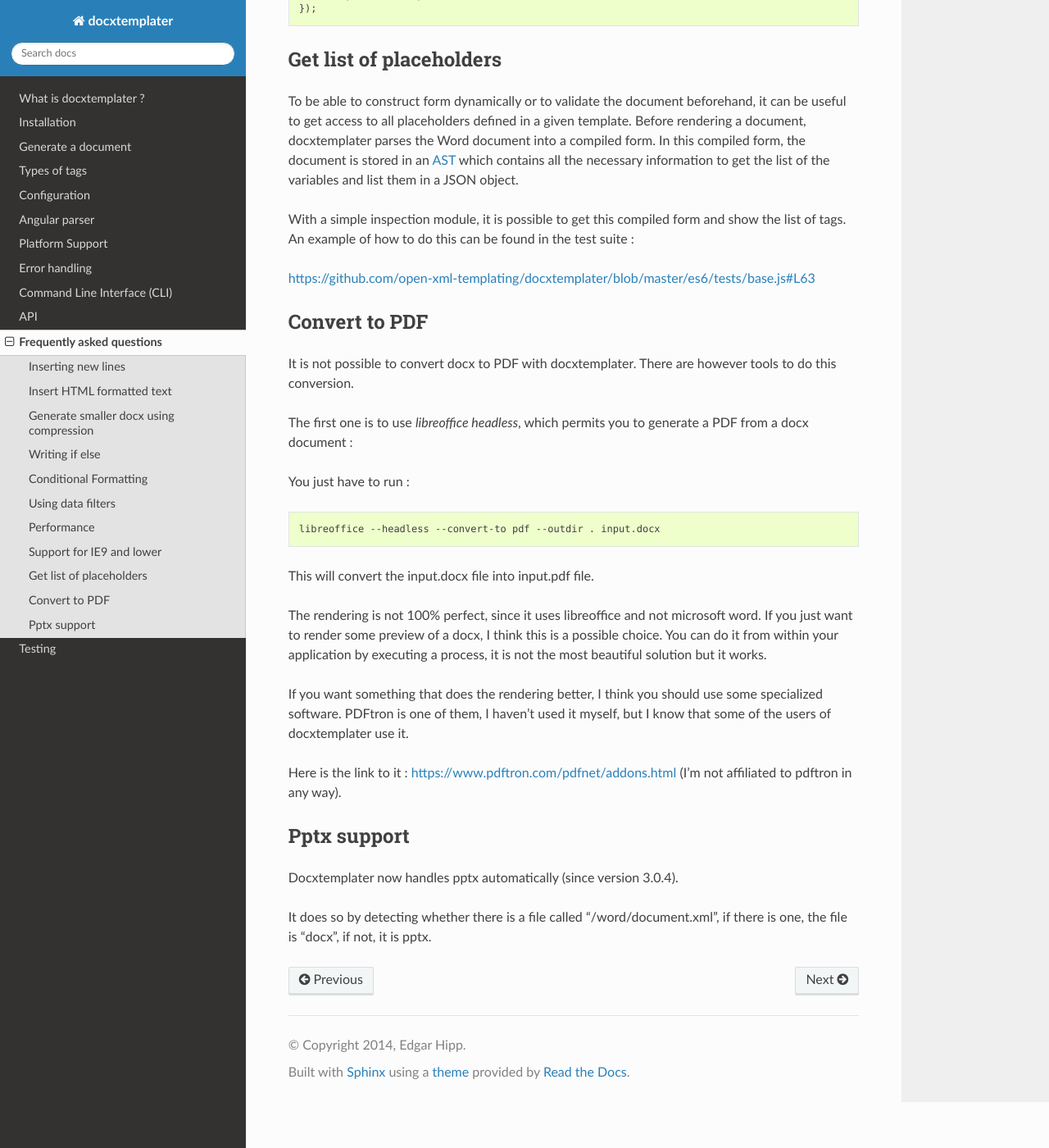
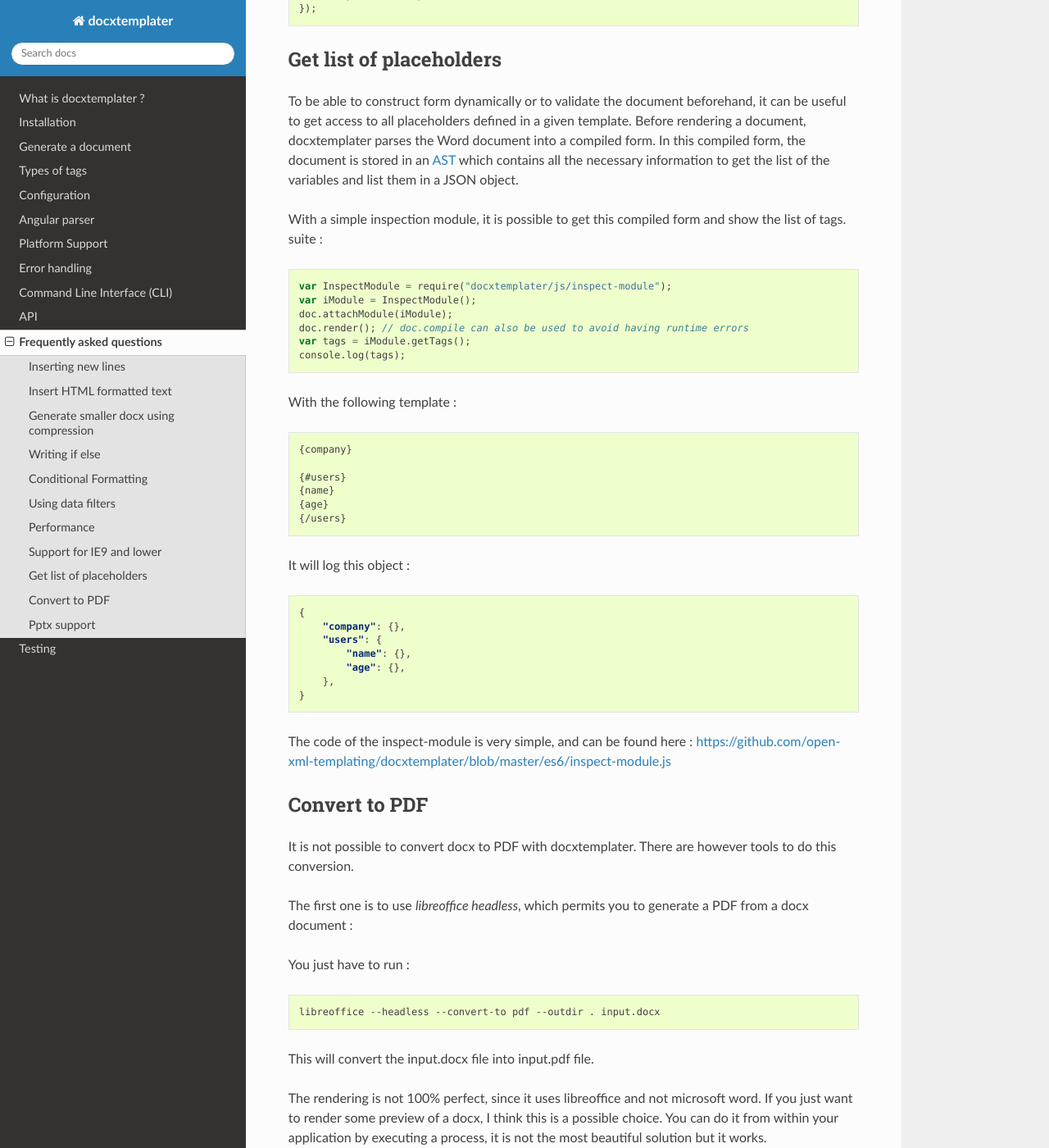
Before and after one commit to open-xml-templating/docxtemplater, a Sphinx documentation site: the page built from docs/source/faq.rst, in a window 1280 px wide and 1400 px high, scrolled down 2476 px. Shown: the whole window at 82% size. Built offline with Sphinx 7.4.7 and the Read the Docs theme 2.0.0, drawn with Linux system fonts in a browser that asks for light colours; some of the changed text lies outside the part shown.

Commit message:
Add getTags to inspectModule and document it

```diff
--- a/docs/source/faq.rst
+++ b/docs/source/faq.rst
@@ -139,12 +139,44 @@ in an `AST`_ which contains all the necessary information to get the list of
 the variables and list them in a JSON object.
 
 With a simple inspection module, it is possible to get this compiled form and
-show the list of tags. An example of how to do this can be found in the test
+show the list of tags.
 suite :
 
-https://github.com/open-xml-templating/docxtemplater/blob/master/es6/tests/base.js#L63
+.. _`AST`: https://en.wikipedia.org/wiki/Abstract_syntax_tree
 
-.. _`AST`: https://en.wikipedia.org/wiki/Abstract_syntax_tree
+.. code-block:: javascript
+
+    var InspectModule = require("docxtemplater/js/inspect-module");
+    var iModule = InspectModule();
+    doc.attachModule(iModule);
+    doc.render(); // doc.compile can also be used to avoid having runtime errors
+    var tags = iModule.getTags();
+    console.log(tags);
+
+With the following template :
+
+.. code-block:: text
+
+    {company}
+
+    {#users}
+    {name}
+    {age}
+    {/users}
+
+It will log this object :
+
+.. code-block:: json
+
+    {
+        "company": {},
+        "users": {
+            "name": {},
+            "age": {},
+        },
+    }
+
+The code of the inspect-module is very simple, and can be found here : https://github.com/open-xml-templating/docxtemplater/blob/master/es6/inspect-module.js
 
 Convert to PDF
 --------------
@@ -169,11 +201,10 @@ possible choice.  You can do it from within your application by executing a
 process, it is not the most beautiful solution but it works.
 
 If you want something that does the rendering better, I think you should use
-some specialized software. PDFtron is one of them, I haven't used it myself,
-but I know that some of the users of docxtemplater use it.
+some specialized software. `PDFtron`_ is one of them, I haven't used it myself,
+but I know that some of the users of docxtemplater use it. (I'm not affiliated to PDFtron in any way).
 
-Here is the link to it : https://www.pdftron.com/pdfnet/addons.html
-(I'm not affiliated to pdftron in any way).
+.. _`PDFtron`: https://www.pdftron.com/pdfnet/addons.html
 
 Pptx support
 ------------
```
Also changed, not shown: 4 other files.
